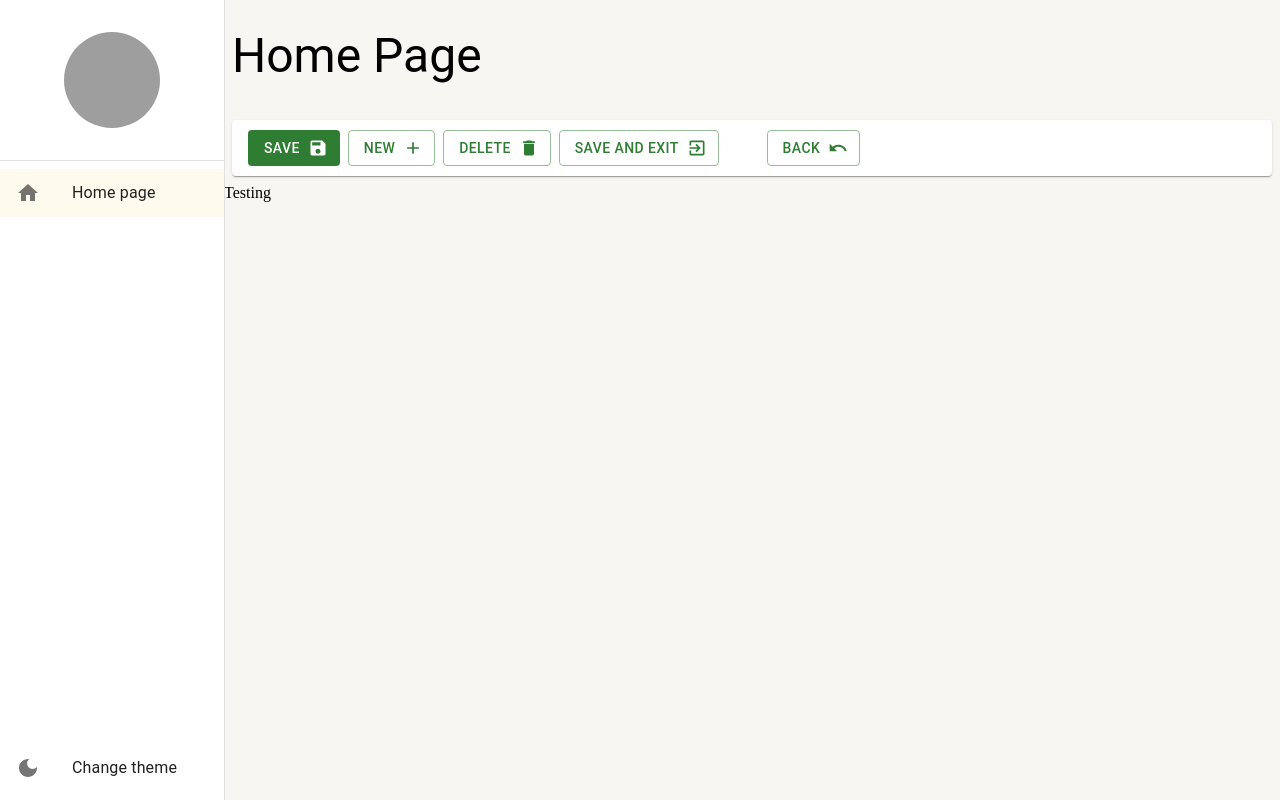
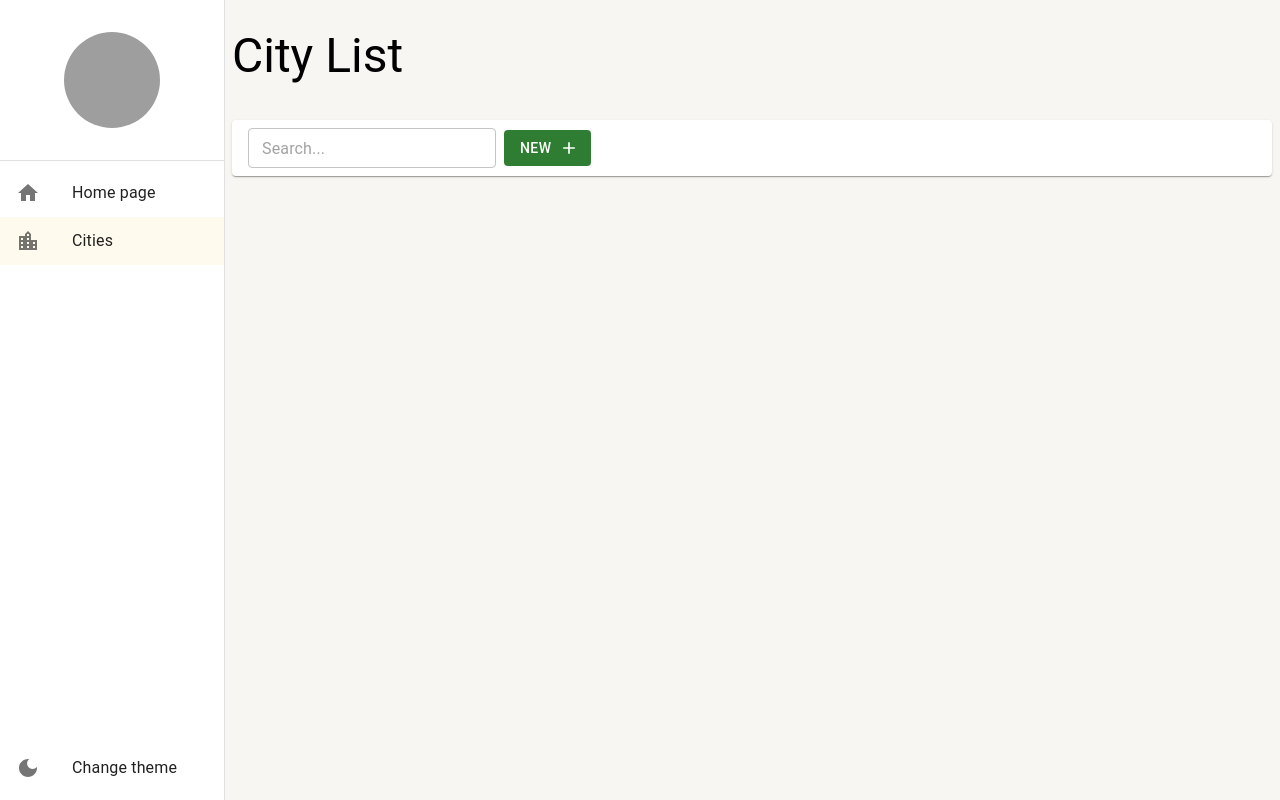
Before and after one commit to Joaovcarvalho23/CityPeople_Manager, a React (Create React App) app: page /cities in a window 1280 px wide. Before the commit this address led to /home-page. Built offline with nearby package versions, Linux system fonts and the light colour scheme; grey boxes are pictures that could not be loaded.

Commit message:
criando tela das cidades

```diff
--- /dev/null
+++ b/src/pages/cities/CityListing.tsx
@@ -0,0 +1,27 @@
+import React, { useMemo } from 'react';
+import { PageBaseLayout } from '../../shared/layouts';
+import { ListingTools } from '../../shared/components';
+import { useSearchParams } from 'react-router-dom';
+
+export const CityListing: React.FC = () => {
+  const [searchParams, setSearchParams] = useSearchParams();
+
+  const search = useMemo(() => {
+    return searchParams?.get('search') || '';
+  }, [searchParams]);
+
+  return(
+    <PageBaseLayout
+      tittle='City List'
+      toolsBar={
+        <ListingTools
+          newButtonText='New'
+          showSearchInput
+          onChangeSearchText={text => setSearchParams({ search: text }, {replace: true})}
+          searchText={ search } // o ?? faz praticamente a mesma coisa do ||
+        />}
+    >
+
+    </PageBaseLayout>
+  );
+};
--- a/src/pages/index.ts
+++ b/src/pages/index.ts
@@ -1 +1,2 @@
 export * from './dashboard/Dashboard';
+export * from './cities/CityListing';
--- a/src/routes/index.tsx
+++ b/src/routes/index.tsx
@@ -2,7 +2,7 @@
 import { Routes, Route, Navigate } from 'react-router-dom';
 import { useDrawerContext } from '../shared/contexts';
 import { useEffect } from 'react';
-import { Dashboard } from '../pages';
+import { CityListing, Dashboard } from '../pages';
 
 export const AppRoutes = () => {
   const { setDrawerOptions } = useDrawerContext();
@@ -13,6 +13,11 @@ export const AppRoutes = () => {
         icon: 'home',
         path: '/home-page',
         label: 'Home page'
+      },
+      {
+        icon: 'location_city',
+        path: '/cities',
+        label: 'Cities'
       }
     ]);
   },[]);
@@ -20,6 +25,8 @@ export const AppRoutes = () => {
   return(
     <Routes>
       <Route path="/home-page" element={<Dashboard />} />
+      {/* <Route path="/cities/details/:id" element={<CityListing />} /> */}
+      <Route path="/cities" element={<CityListing />} />
 
       <Route path="*" element={<Navigate to="/home-page"/>}/>
     </Routes>
--- a/src/shared/contexts/DrawerContext.tsx
+++ b/src/shared/contexts/DrawerContext.tsx
@@ -1,15 +1,15 @@
 import { createContext, useCallback, useContext, useState } from 'react';
 
 interface IDrawerOption {
-  icon: string;
   path: string;
   label: string;
+  icon: string;
 }
 
 interface IDrawerContextData {
     isDrawerOpen: boolean;
+    drawerOptions: IDrawerOption[];
     toggleDrawerOpen: () => void;
-    drawerOptions: IDrawerOption[];
     setDrawerOptions: (newDrawerOptions: IDrawerOption[]) => void;
 }
 
```
